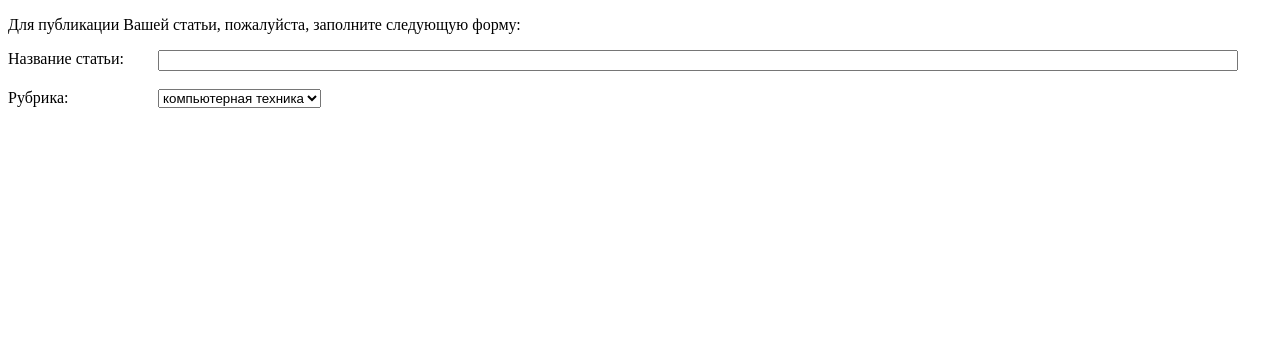
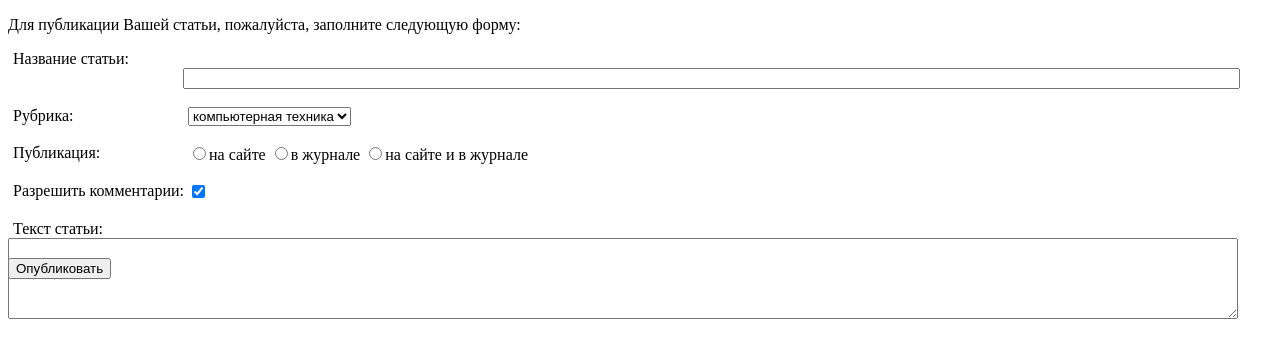
Before and after one commit to Nika0711/IT-Academy, a plain HTML site: page Lesson8/form/index.html in a window 1280 px wide. Drawn offline with Linux system fonts and the light colour scheme.

Commit message:
form features

```diff
--- a/Lesson8/form/index.html
+++ b/Lesson8/form/index.html
@@ -8,15 +8,20 @@
 </head>
 <style>
 .title{
-    margin-left: 150px;
-    margin-right: 42px;
+    margin-left: 175px;
+    margin-right: 40px;
 }
 label{
-width: 150px;
+width: 175px;
+margin-left: 5px;
 float:left;
 }
-input[type="text"]{
+input[type="text"], textarea{
     width: 100%;
+}
+.article{
+    height:20px;
+    margin-right:40px;
 }
 </style>
 <body>
@@ -34,14 +39,23 @@ input[type="text"]{
     <option value="programming">программирование</option>
 </select>
 <br>
-
-
-
-
-
-
-
-
+<br>
+<label for="publication">Публикация:</label>
+ <input type="radio" name="publication" id="publication" value="on a site">на сайте
+ <input type="radio" name="publication" id="publication" value="in a journal">в журнале
+ <input type="radio" name="publication" id="publication" value="ona site and in a journal">на сайте и в журнале
+<br>
+<br>
+ <label for="comment">Разрешить комментарии:</label>
+ <input type="checkbox" name="yes" id="comment" checked>
+ <br>
+ <br>
+ <label for="article">Текст статьи:</label>
+ <div class="article">
+ <textarea name="article" id="article" cols="5" rows="5"></textarea>
+</div>
+ <br>
+ <input type="submit" value="Опубликовать" name="publish">
 </form>
 
 </body>
```
